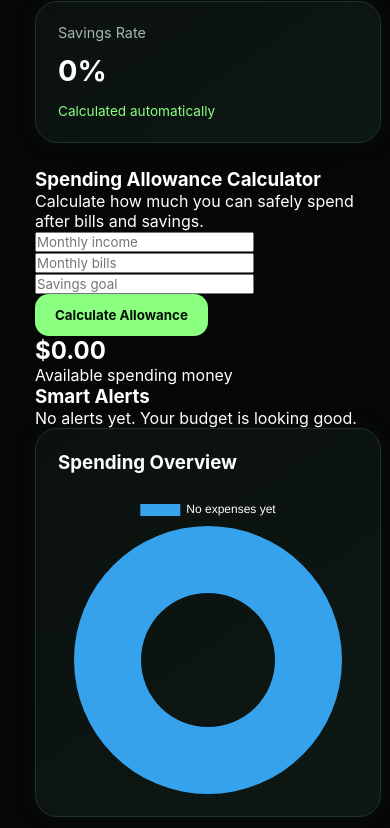
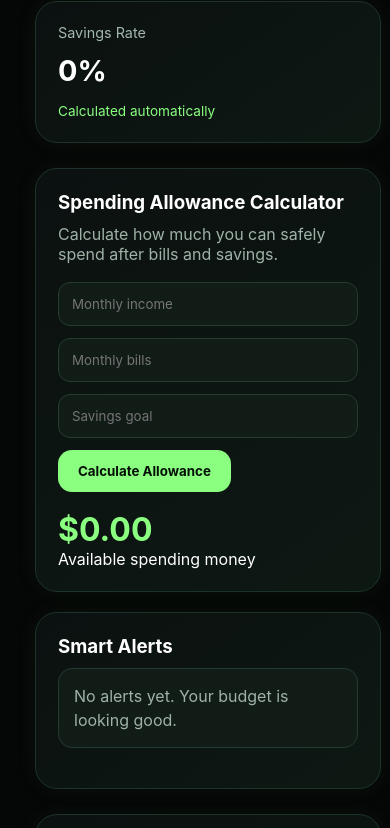
Before and after one commit to semajmorris/SmartBudget-Finance-Dashboard, a plain HTML site: page index.html in a window 390 px wide. Shown: the part 1133-1961 px from the top of the page. Drawn offline with nearby package versions, Linux system fonts and the light colour scheme.

Commit message:
Add files via upload

```diff
--- a/style.css
+++ b/style.css
@@ -268,3 +268,116 @@ button {
 .delete-btn:hover {
     opacity: .8;
 }
+/* Tools Section */
+
+.tools-grid {
+    display: grid;
+    grid-template-columns: 1.3fr .7fr;
+    gap: 20px;
+    margin-bottom: 25px;
+}
+
+.tool-box {
+    background: linear-gradient(145deg, #0b1110, #0d1813);
+    border: 1px solid #1d3329;
+    border-radius: 22px;
+    padding: 22px;
+    box-shadow: 0 0 25px rgba(138, 255, 128, 0.06);
+}
+
+.tool-box h3 {
+    margin-bottom: 10px;
+}
+
+.tool-box p {
+    color: #9fb2a7;
+    margin-bottom: 18px;
+}
+
+.tool-box input,
+.goal-form input {
+    width: 100%;
+    padding: 13px;
+    margin-bottom: 12px;
+    border-radius: 12px;
+    border: 1px solid #253a31;
+    background: #111c17;
+    color: white;
+    outline: none;
+}
+
+.tool-box input:focus,
+.goal-form input:focus {
+    border-color: #8aff80;
+}
+
+.tool-box h2 {
+    color: #8aff80;
+    margin-top: 18px;
+    font-size: 2rem;
+}
+
+.alert-box {
+    display: flex;
+    flex-direction: column;
+    justify-content: center;
+}
+
+#alertMessage {
+    padding: 15px;
+    background: #111c17;
+    border: 1px solid #253a31;
+    border-radius: 14px;
+    line-height: 1.5;
+}
+
+/* Goals */
+
+.goal-form {
+    display: grid;
+    grid-template-columns: 1fr 1fr 1fr auto;
+    gap: 12px;
+    margin-bottom: 25px;
+}
+
+.goal-card {
+    background: #0d1813;
+    border: 1px solid #1d3329;
+    border-radius: 18px;
+    padding: 18px;
+    margin-bottom: 15px;
+}
+
+.goal-card h4 {
+    margin-bottom: 8px;
+    color: #ffffff;
+}
+
+.goal-card p {
+    color: #9fb2a7;
+    margin-bottom: 12px;
+}
+
+.goal-progress-text {
+    color: #8aff80;
+    font-weight: 700;
+}
+
+/* Better progress bars */
+
+.bar {
+    position: relative;
+}
+
+.bar div {
+    transition: width .4s ease;
+}
+
+/* Mobile */
+
+@media (max-width: 900px) {
+    .tools-grid,
+    .goal-form {
+        grid-template-columns: 1fr;
+    }
+}
```
